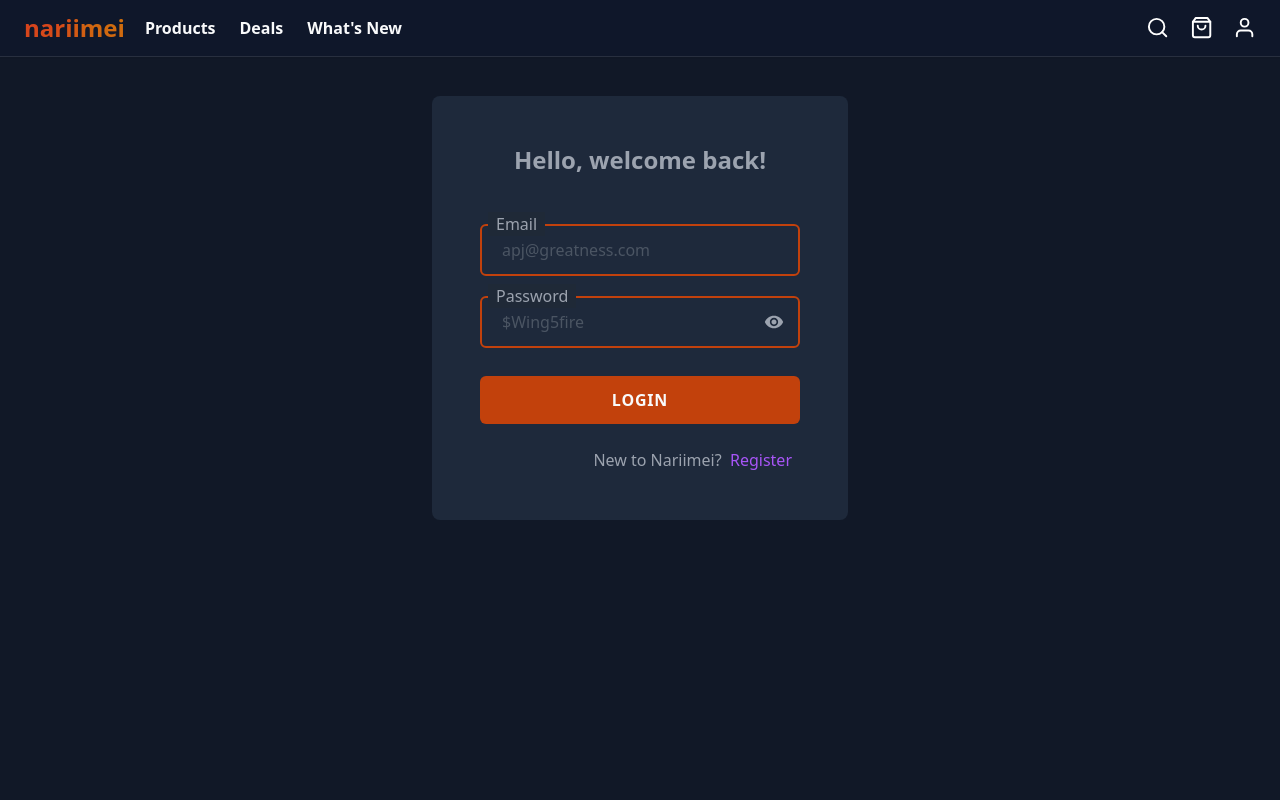
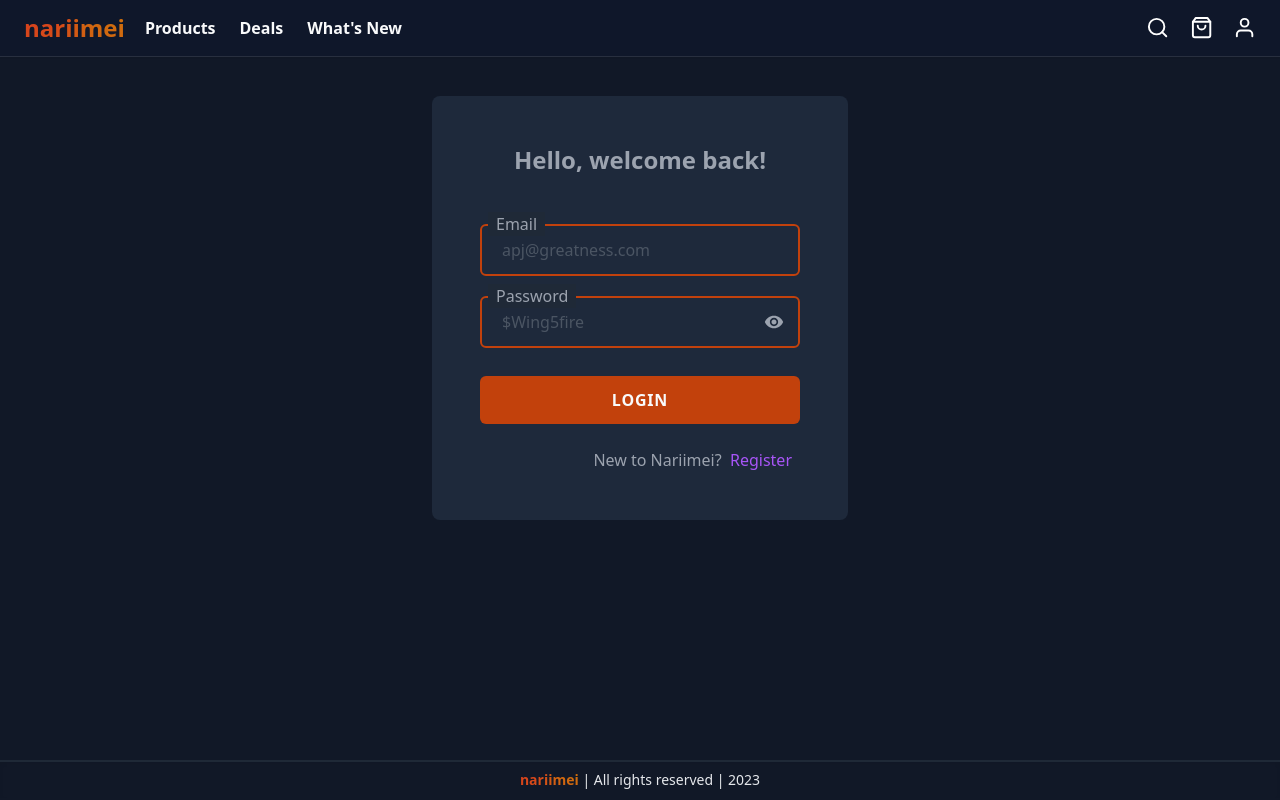
Before and after one commit to kerasoft/nariimei, a React (Create React App) app in the folder client/: page /login in a window 1280 px wide. Built offline with nearby package versions, Linux system fonts and the light colour scheme.

Commit message:
Create footer

```diff
--- a/client/src/App.js
+++ b/client/src/App.js
@@ -3,17 +3,19 @@ import Header from './components/Header'
 import { Outlet, ScrollRestoration } from 'react-router-dom'
 import { ToastContainer } from 'react-toastify'
 import 'react-toastify/dist/ReactToastify.css'
+import Footer from './components/Footer'
 
 const App = () => {
   return (
-    <>
+    <React.Fragment>
       <Header />
-      <main className='max-w-[1200] mx-auto px-4 py-12'>
+      <main className='max-w-[1200] mx-auto px-4 pt-12 pb-6 sm:py-12 min-h-[calc(100vh-40px)]'>
         <Outlet />
       </main>
       <ToastContainer position='top-right' autoClose={5000} theme='dark' toastStyle={{background: '#000e'}} bodyClassName={'text-gray-400 font-semibold italic'} progressStyle={{background: 'conic-gradient(at center top, rgb(202, 138, 4), rgb(220, 38, 38))'}}/>
       <ScrollRestoration />
-    </>
+      <Footer />
+    </React.Fragment>
   )
 }
 
--- a/client/src/components/CheckoutProgress.jsx
+++ b/client/src/components/CheckoutProgress.jsx
@@ -1,17 +1,17 @@
 import React from 'react'
 import { Link } from 'react-router-dom'
 
-const CheckoutProgress = ({login, address, payment, status}) => {
+const CheckoutProgress = ({login, address, payment, placeOrder}) => {
   return (
     <div className='flex justify-center pt-4 pb-2 italic bg-gray-900 sticky top-12 z-10'>
         <Link onClick={(e)=>(
-            !login && e.preventDefault())} className={login ? 'text-purple-400' : 'text-gray-500'} to={'/login?redirect=/shipping'}>Login &mdash;&nbsp;</Link>
+            e.preventDefault())} className={login ? 'text-purple-400 cursor-not-allowed' : 'text-gray-500'} to={'/login?redirect=/shipping'}>Sign In &mdash;&nbsp;</Link>
         <Link onClick={(e)=>(
             !address && e.preventDefault())} className={address ? 'text-purple-400' : 'text-gray-500 cursor-default'} to={'/shipping'} >Shipping &mdash;&nbsp;</Link>
         <Link onClick={(e)=>(
             !payment && e.preventDefault())} className={payment ? 'text-purple-400' : 'text-gray-500 cursor-default'} to={'/payment'} >Payment &mdash;&nbsp;</Link>
         <Link onClick={(e)=>(
-            !status && e.preventDefault())} className={status ? 'text-purple-400' : 'text-gray-500 cursor-default'} to={'/order-status'} >Order Status</Link>
+            !placeOrder && e.preventDefault())} className={placeOrder ? 'text-purple-400' : 'text-gray-500 cursor-default'} to={'/place-order'} >Place Order</Link>
     </div>
   )
 }
--- /dev/null
+++ b/client/src/components/Footer.jsx
@@ -0,0 +1,11 @@
+import React from 'react'
+
+const Footer = () => {
+  return (
+    <footer className='bg-gray-900 border-t-[2px] border-gray-800 shadow-inner px-6 py-2'>
+        <div className='text-center text-sm text-gray-200 font-thin'><span className='font-semibold text-transparent bg-clip-text bg-[conic-gradient(at_top,_var(--tw-gradient-stops))] from-yellow-600 to-red-600'>nariimei</span> | All rights reserved | 2023</div>
+    </footer>
+  )
+}
+
+export default Footer
```
